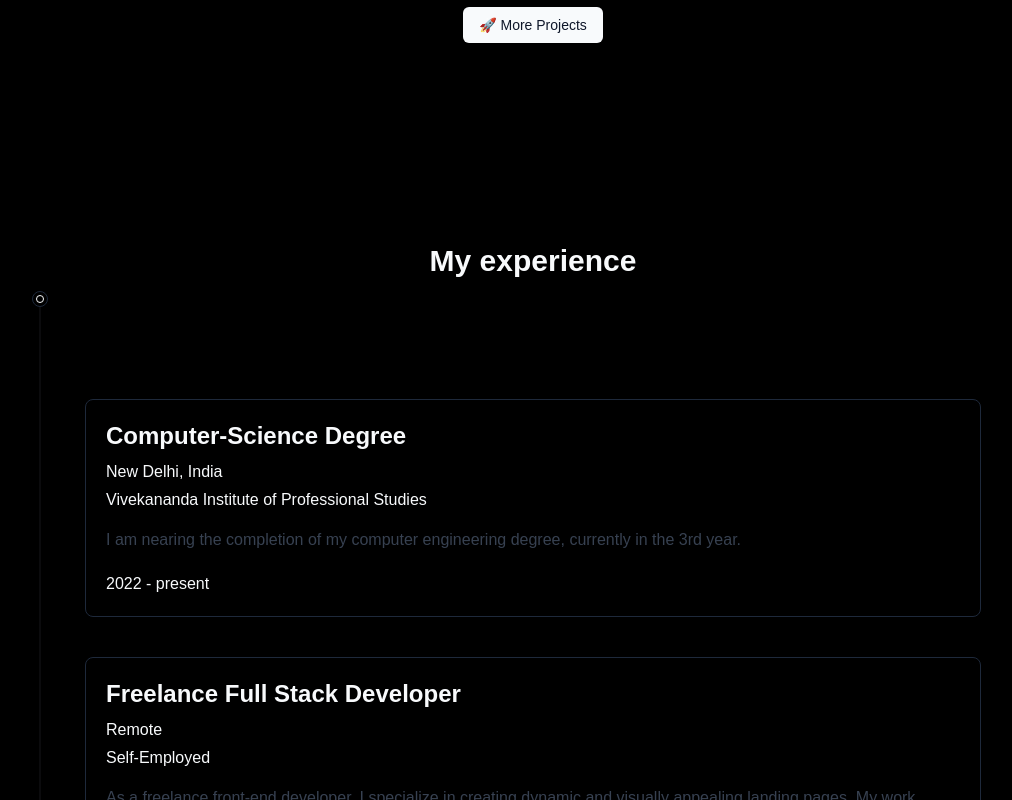
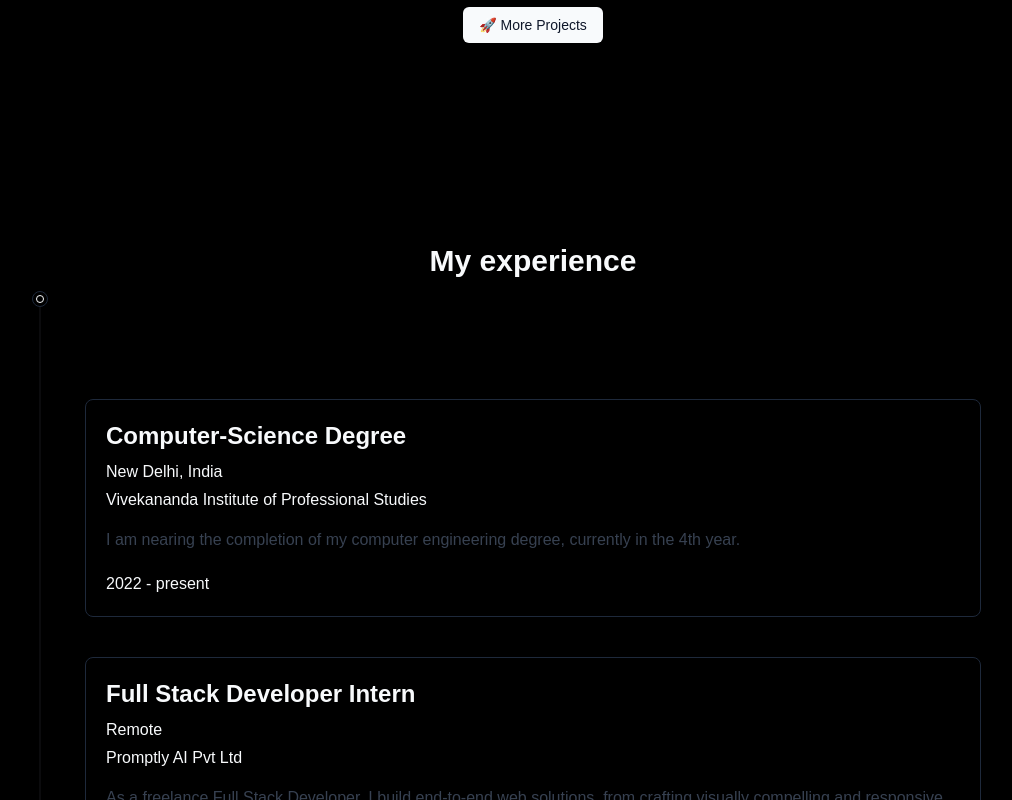
Before and after one commit to SamarthRajput/SamarthRajput.github.io, a Next.js app: page / in a window 1280 px wide. Shown: the part 2000-2800 px from the top of the page, without its empty margins (107-1119 px from the left). Built offline with nearby package versions, Linux system fonts and the light colour scheme.

Commit message:
updated the experience

```diff
--- a/components/Experience/Experience.tsx
+++ b/components/Experience/Experience.tsx
@@ -11,16 +11,25 @@ const experiencesData = [
     location: "New Delhi, India",
     organization: "Vivekananda Institute of Professional Studies",
     description:
-      "I am nearing the completion of my computer engineering degree, currently in the 3rd year. ",
+      "I am nearing the completion of my computer engineering degree, currently in the 4th year. ",
     icon: <FaGraduationCap className="w-[40px] h-[40px]" />,
     date: "2022 - present",
+  },
+  {
+    title: "Full Stack Developer Intern",
+    location: "Remote",
+    organization: "Promptly AI Pvt Ltd",
+    description:
+      "As a freelance Full Stack Developer, I build end-to-end web solutions, from crafting visually compelling and responsive landing pages to developing robust backend systems, ensuring seamless functionality, scalability, and a powerful online presence for businesses.",
+    icon: <IoLaptopOutline className="w-[40px] h-[40px]" />,
+    date: "June 2025 - Present",
   },
   {
     title: "Freelance Full Stack Developer",
     location: "Remote",
     organization: "Self-Employed",
     description:
-      "As a freelance front-end developer, I specialize in creating dynamic and visually appealing landing pages. My work involves using modern technologies to deliver responsive and user-friendly designs that help businesses enhance their online presence.",
+      "As a freelance Full Stack Developer, I build responsive landing pages and powerful backend systems that enhance business presence online.",
     icon: <IoLaptopOutline className="w-[40px] h-[40px]" />,
     date: "Ongoing",
   },
```
